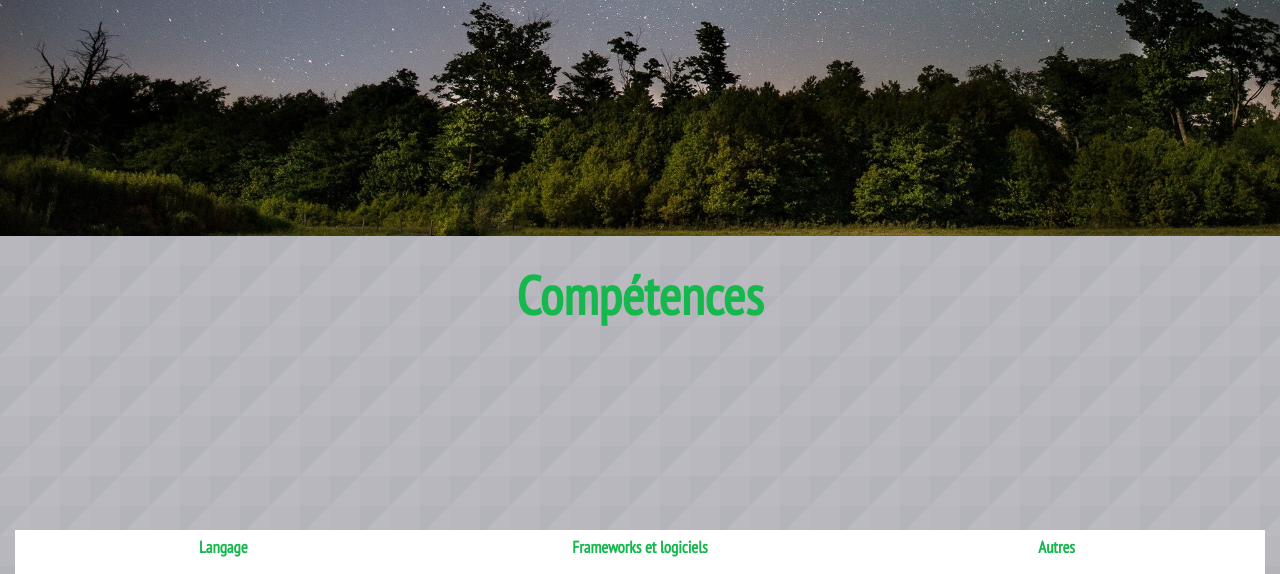
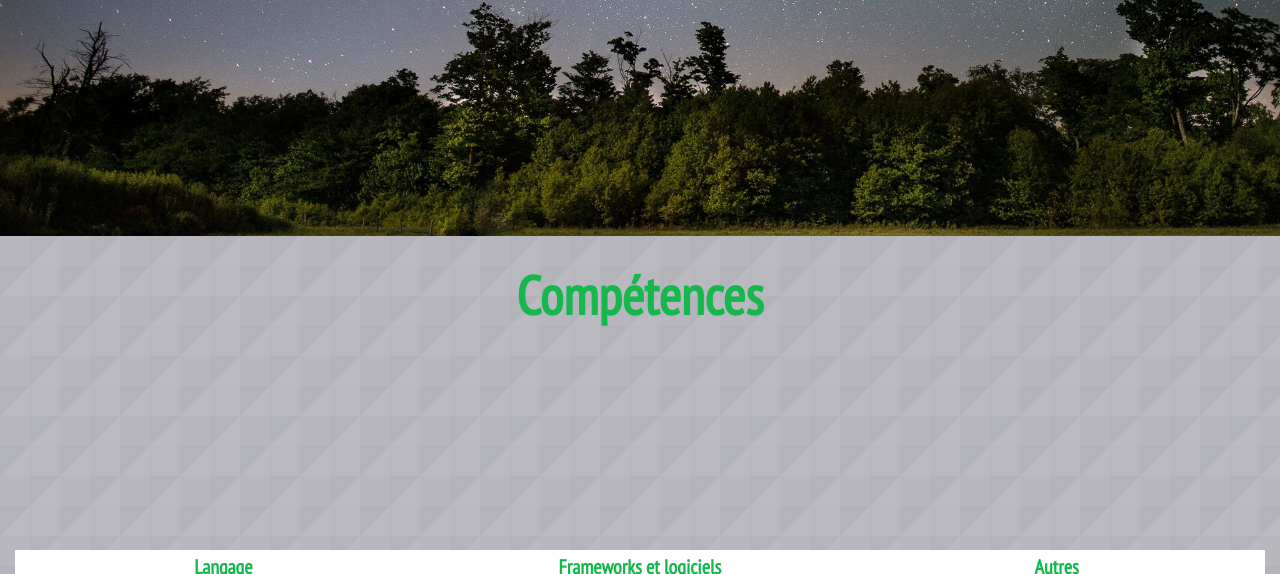
Before and after one commit to Hamawof/Hamawof, a plain HTML site: page index.html in a window 1280 px wide. Shown: the part 1439-2013 px from the top of the page. Drawn offline with nearby package versions, Linux system fonts and the light colour scheme.

Commit message:
ajout titre

```diff
--- a/index.html
+++ b/index.html
@@ -62,7 +62,7 @@
 					<div class="col-md-4 col-sm-6">
 						<div class="comp">
 							<div class="row white">
-								<h3 class="text-center">Langage</h3>
+								<h3 class="blockskills">Langage</h3>
 							</div>
 							<ul class="row white">
 								<li class="col-xs-6 col-sm-4"><img class="center-block" src="img/html.png" alt="logo html"/><p class="text-center">HTML</p></li>
@@ -75,7 +75,7 @@
 					<div class="col-md-4 col-sm-6">
 						<div class="comp">
 							<div class="row white">
-								<h3 class="text-center">Frameworks et logiciels</h3>
+								<h3 class="blockskills">Frameworks et logiciels</h3>
 							</div>
 							<ul class="row white">
 								<li class="col-xs-6 col-sm-4"><img class="center-block" src="img/boostra.png" alt="logo bootstrap"/><p class="text-center">Bootstrap</p></li>
@@ -88,7 +88,7 @@
 					<div class="col-md-4 col-sm-6">
 						<div class="comp">
 							<div class="row white">
-								<h3 class="text-center">Autres</h3>
+								<h3 class="blockskills">Autres</h3>
 							</div>
 							<ul class="row white">
 								<li class="col-xs-6 col-sm-6"><img class="center-block" src="img/debian.png" alt="logo debian"/><p class="text-center">Debian</p></li>
--- a/style/cv3.css
+++ b/style/cv3.css
@@ -102,6 +102,7 @@ a, a:hover, a:focus {
 
 .white {
   background-color: white;
+
 }
 #profil {
   width: 170px;
@@ -239,7 +240,6 @@ h3 {
 	height: 35px;
 	line-height: 35px;
 	margin-bottom: 10px;
-	font-size: 1.3vw;
 }
 
 .comp li{
@@ -260,7 +260,7 @@ h3 {
 }
 
 .container-fluid {
-  top: calc(50% - 170px);
+  top: calc(50% - 150px);
   position: relative;
 }
 
@@ -268,3 +268,13 @@ h3 {
   font-size: 3em;
   padding-top: 30px;
 }
+
+
+
+.text-center {
+  font-size: 1em;
+}
+
+.blockskills {
+  font-size: 20px;
+}
```
